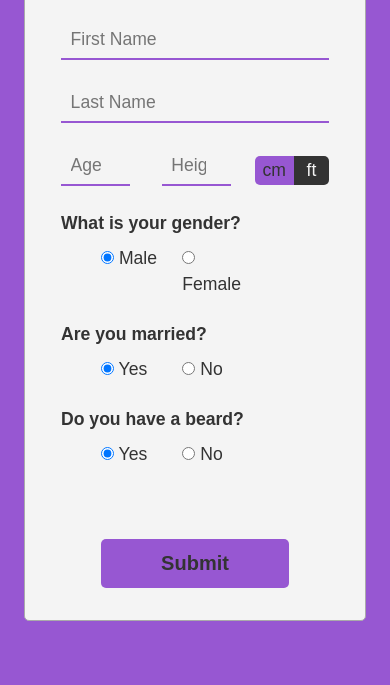
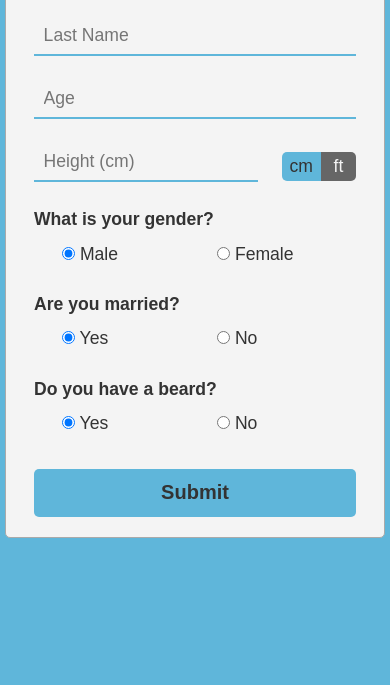
Before and after one commit to murtaza135/characteristics, a website built with webpack: page dist/index.html in a window 390 px wide. Shown: the part 201-886 px from the top of the page. After the commit the page ends 844 px from the top, so only its background shows below. Built offline with nearby package versions, Linux system fonts and the light colour scheme.

Commit message:
implemented responsive design

```diff
--- a/scss/_components.scss
+++ b/scss/_components.scss
@@ -92,7 +92,7 @@
     margin-bottom: 0.8rem;
     color: #ffffff;
     background: $medium-color;
-    border: 2px solid $primary-color;
+    border: 2px solid $medium-color;
     border-radius: 30px;
 
     div {
--- a/scss/_style.scss
+++ b/scss/_style.scss
@@ -30,7 +30,7 @@ img {
 
 .main-card {
     width: 100%;
-    margin: 4rem auto;
+    margin: 3rem auto;
     padding: 1.5rem 1rem 2rem;
 
     .attributes-form.grid {
@@ -70,6 +70,7 @@ img {
         .height-container.flex {
             #height.flex {
                 justify-content: space-evenly;
+                width: 100%;
 
                 input[name="height"] {
                     display: inline;
--- a/scss/_style_mobile.scss
+++ b/scss/_style_mobile.scss
@@ -0,0 +1,95 @@
+@media(max-width: 700px) {
+    .container {
+        padding: 0;
+    }
+
+    .main-card {
+        margin: 5px 5px;
+        width: auto;
+        padding: 1rem 1rem 1.25rem;
+    }
+}
+
+@media(max-width: 450px) {
+    .container {
+        padding: 0;
+    }
+
+    .main-card {
+        margin: 5px 5px;
+        width: auto;
+        padding: 1rem 1rem 1.25rem;
+
+        .attributes-form.grid {
+            margin: 0 0.75rem;
+
+            grid-template-areas:
+                "firstname"
+                "lastname"
+                "age"
+                "height-container"
+                "gender-container"
+                "is-married-container"
+                "additional-info-container"
+                "submit"
+            ;
+
+            .height-container.flex {
+                #height.flex {
+                    input[name="height"] {
+                        &:first-of-type {
+                            margin-left: 0;
+                            margin-right: 0.5rem;
+                        }
+                    }
+                }
+            }
+
+            .radio {
+                .radio-group.grid {
+                    grid-template-columns: repeat(2, 1fr);
+                    margin-left: 1.75rem;
+                }
+            }
+
+            #additional-info-container {
+                margin-bottom: 0.5rem;
+            }
+
+            #submit {
+                width: 100%;
+                justify-self: center;
+                font-size: 1.25rem;
+                font-weight: 600;
+            }
+        }
+    }
+
+    #results-container {
+        h2 {
+            margin-bottom: 1rem;
+        }
+    }
+}
+
+@media(max-width: 350px) {
+    .main-card {
+        .main-title {
+            .title-1 {
+                font-size: 1.75rem;
+            }
+
+            .subtitle {
+                font-size: 1.2rem;
+            }
+        }
+
+        .attributes-form.grid {
+            .radio {
+                .radio-group.grid {
+                    margin-left: 1.25rem;
+                }
+            }
+        }
+    }
+}
--- a/scss/_utilities.scss
+++ b/scss/_utilities.scss
@@ -29,7 +29,6 @@
 // Grid
 .grid {
     display: grid;
-    // grid-template-columns: repeat(3, 1fr);
     grid-gap: 1rem;
     justify-content: center;
 }
--- a/scss/_variables.scss
+++ b/scss/_variables.scss
@@ -2,10 +2,10 @@
 $website-width: 700px;
 
 // Colors
-$primary-color: #9757D2;
-$secondary-color: #b52e2a;
+$primary-color: #5FB6DA;
+$secondary-color: #DA835F;
 $dark-color: #333333;
-$medium-color: #777777;
+$medium-color: #666666;
 $light-color: #f4f4f4;
 $success-color: #4cb240;
 $warning-color: #f7a510;
```
Also changed, not shown: dist/css/main.css, dist/index.html.
